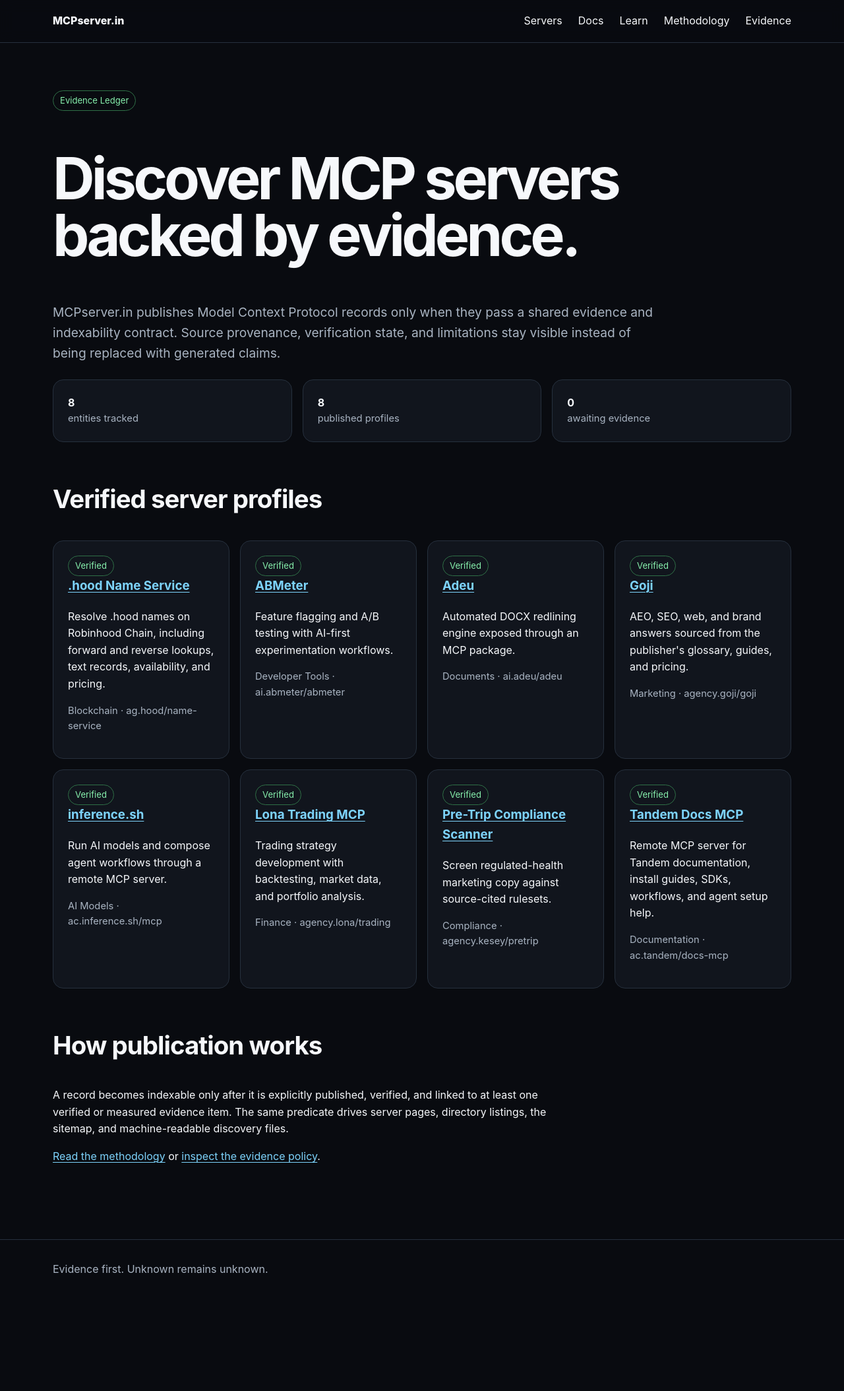
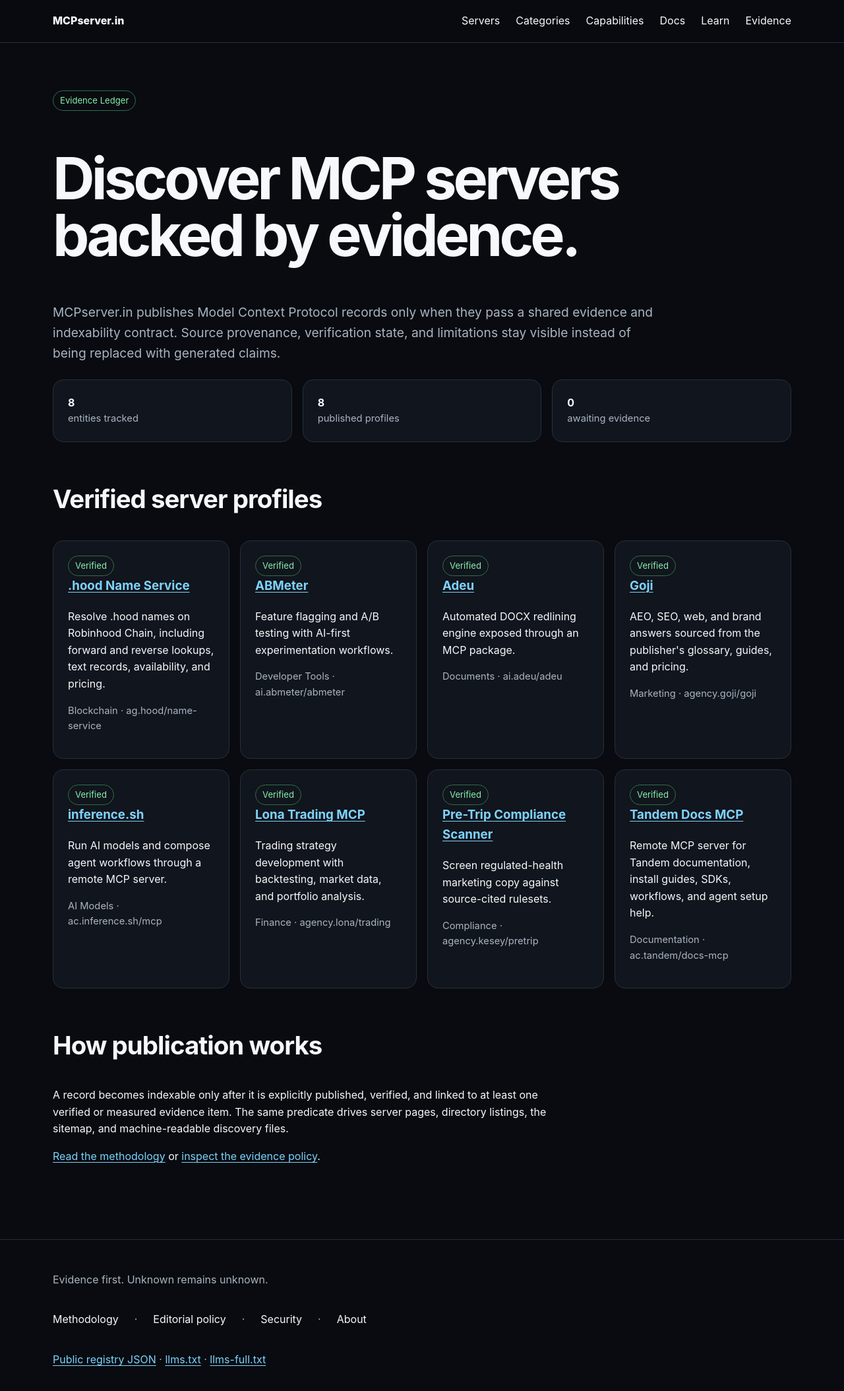
Before and after one commit to CodesbyFebin/mcp-servers-master, a Next.js app: page / in a window 1280 px wide. Shown: the top 2108 px of the page at 66% size. Before the commit the page ends 1992 px from the top, so only its background shows below. Built offline with nearby package versions, Linux system fonts and the light colour scheme.

Commit message:
feat: expose public discovery and trust navigation

```diff
--- a/app/layout.tsx
+++ b/app/layout.tsx
@@ -51,15 +51,29 @@
           <nav className="container" aria-label="Primary navigation">
             <Link className="brand" href="/">MCPserver.in</Link>
             <Link href="/servers">Servers</Link>
+            <Link href="/categories">Categories</Link>
+            <Link href="/capabilities">Capabilities</Link>
             <Link href="/docs">Docs</Link>
             <Link href="/learn">Learn</Link>
-            <Link href="/methodology">Methodology</Link>
             <Link href="/evidence">Evidence</Link>
           </nav>
         </header>
         <main id="main" className="container">{children}</main>
         <footer>
-          <div className="container">Evidence first. Unknown remains unknown.</div>
+          <div className="container">
+            <p>Evidence first. Unknown remains unknown.</p>
+            <nav aria-label="Trust and policy navigation">
+              <Link href="/methodology">Methodology</Link>{" · "}
+              <Link href="/editorial-policy">Editorial policy</Link>{" · "}
+              <Link href="/security">Security</Link>{" · "}
+              <Link href="/about">About</Link>
+            </nav>
+            <p>
+              <a href="/registry.json">Public registry JSON</a>{" · "}
+              <a href="/llms.txt">llms.txt</a>{" · "}
+              <a href="/llms-full.txt">llms-full.txt</a>
+            </p>
+          </div>
         </footer>
         <script
           type="application/ld+json"
```
